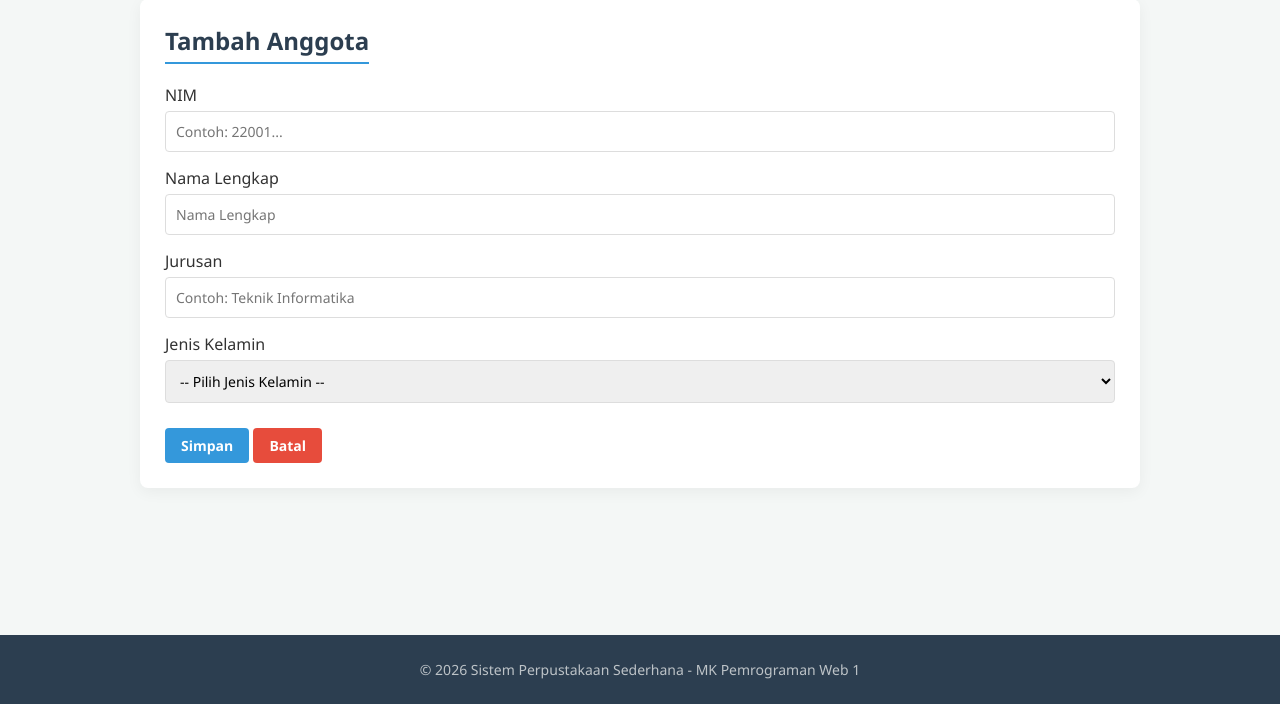
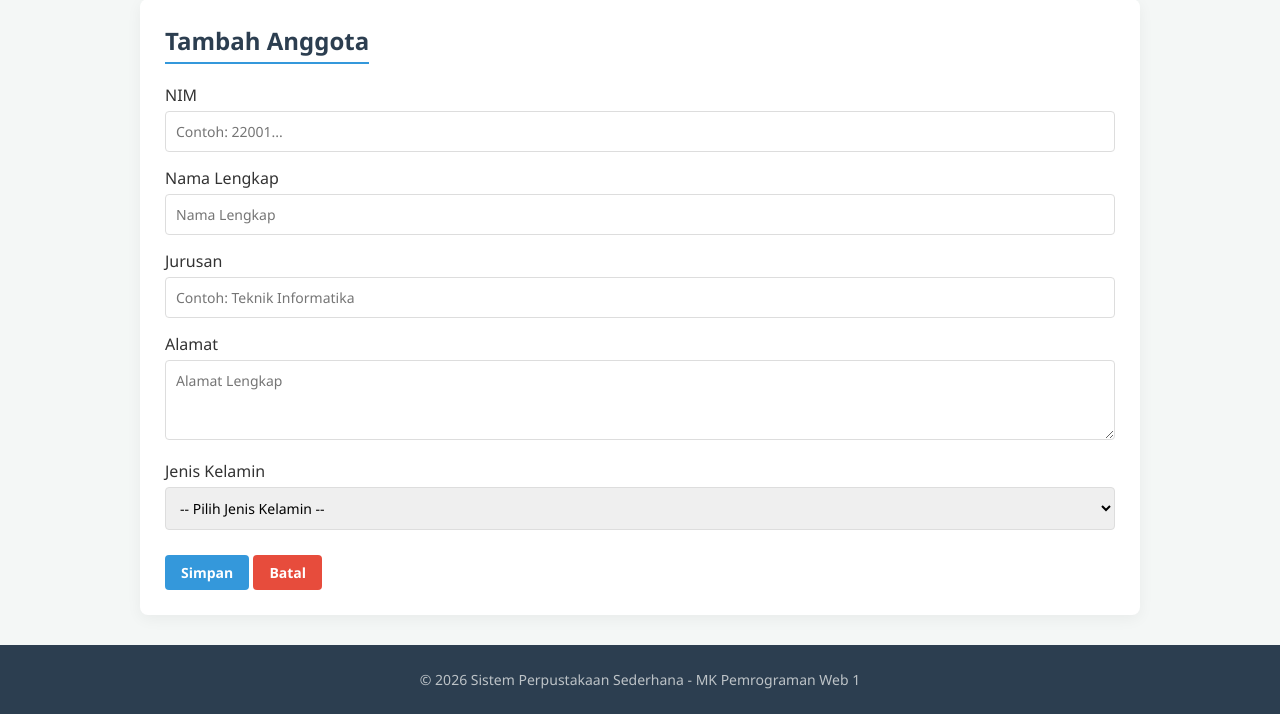
Before and after one commit to rizkiadha67/perpustakaanGI, a PHP site: page /anggota_tambah.php in a window 1280 px wide. Shown: the part 96-810 px from the top of the page. Run offline with PHP 8.4, Linux system fonts and the light colour scheme.

Commit message:
Add Alamat field to member tambah and edit forms

```diff
--- a/anggota_tambah.php
+++ b/anggota_tambah.php
@@ -5,10 +5,11 @@ if (isset($_POST['simpan'])) {
     $nim = $_POST['nim'];
     $nama = $_POST['nama'];
     $jurusan = $_POST['jurusan'];
+    $alamat = $_POST['alamat'];
     $jk = $_POST['jenis_kelamin'];
 
-    $insert = mysqli_query($koneksi, "INSERT INTO anggota (nim, nama, jurusan, jenis_kelamin)
-              VALUES ('$nim', '$nama', '$jurusan', '$jk')");
+    $insert = mysqli_query($koneksi, "INSERT INTO anggota (nim, nama, jurusan, alamat, jenis_kelamin)
+              VALUES ('$nim', '$nama', '$jurusan', '$alamat', '$jk')");
 
     if ($insert) {
         header("Location: anggota_tampil.php?status=success");
@@ -36,6 +37,10 @@ include 'layout/header.php';
         <input type="text" name="jurusan" required placeholder="Contoh: Teknik Informatika">
     </div>
     <div class="form-group">
+        <label>Alamat</label>
+        <textarea name="alamat" required placeholder="Alamat Lengkap" style="width: 100%; padding: 10px; border: 1px solid #ddd; border-radius: 4px; font-size: 14px; min-height: 80px;"></textarea>
+    </div>
+    <div class="form-group">
         <label>Jenis Kelamin</label>
         <select name="jenis_kelamin" required>
             <option value="">-- Pilih Jenis Kelamin --</option>
```
Also changed, not shown: anggota_edit.php (+6 -1 lines).
